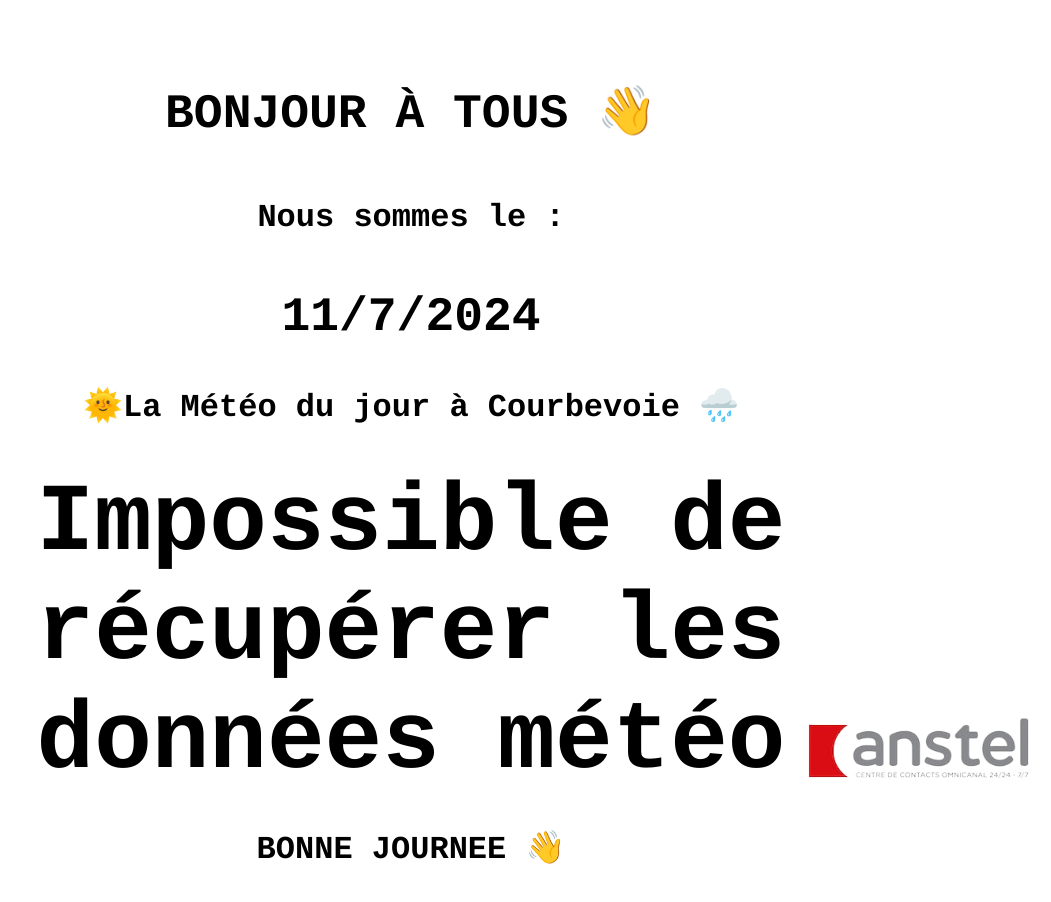
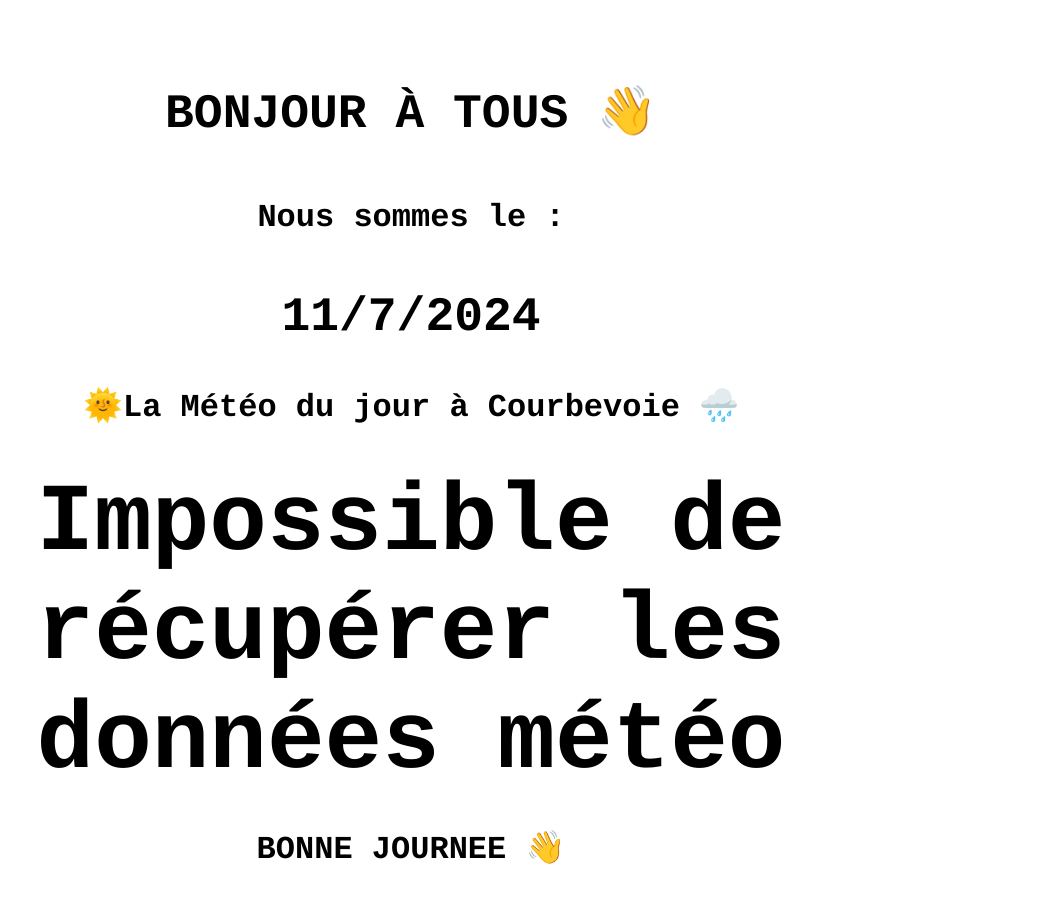
Before and after one commit to sitdanstel/screenlymeteo, a plain HTML site: page index.html in a window 1280 px wide. Shown: the whole page, without its empty margins (229-1280 px from the left). Drawn offline with Linux system fonts and the light colour scheme; no server answers; files whose address does not match are found by name.

Commit message:
index.html

```diff
--- a/index.html
+++ b/index.html
@@ -14,7 +14,7 @@
 
 <body>
 
-    <img src="C:\meteo-screenly\zlogoanstel.png" alt="Logo de votre entreprise" class="logo">
+
 
     <h1>BONJOUR À TOUS 👋</h1>
     <h5>Nous sommes le : </h5>
```
